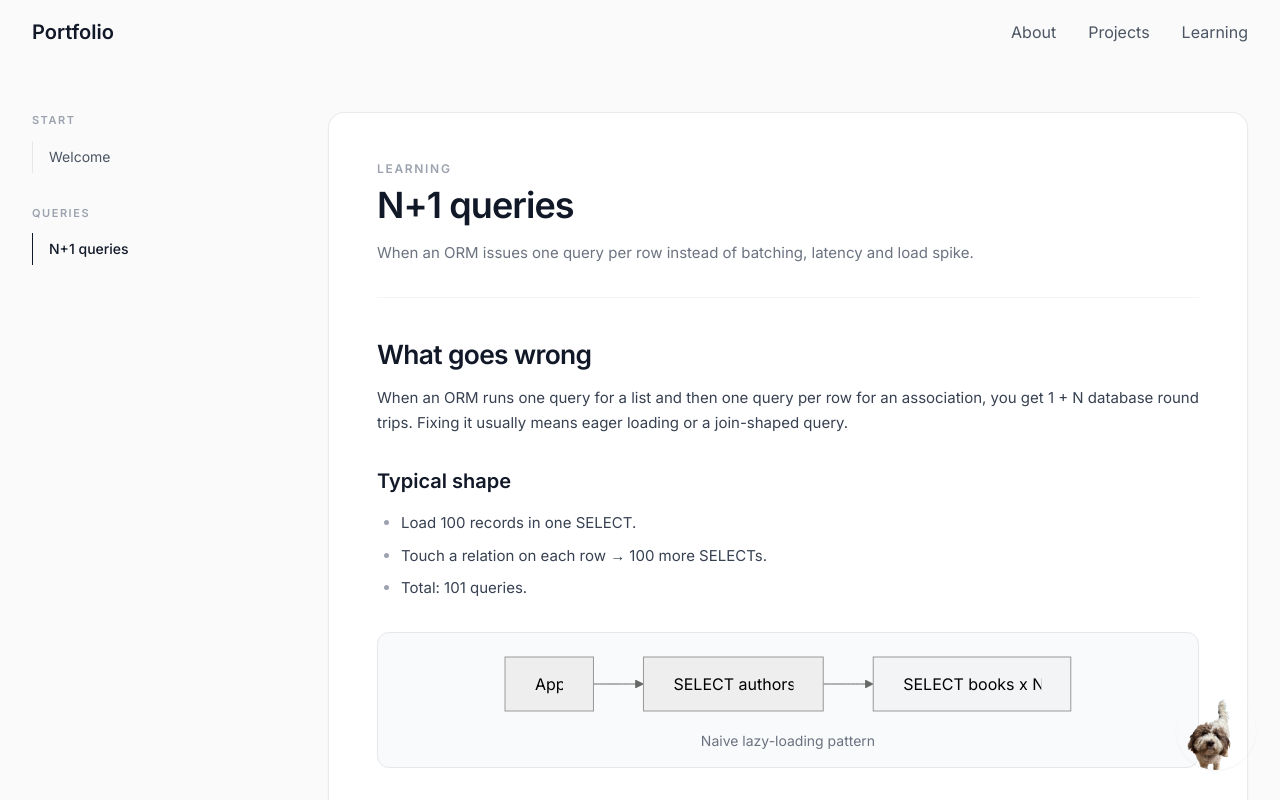
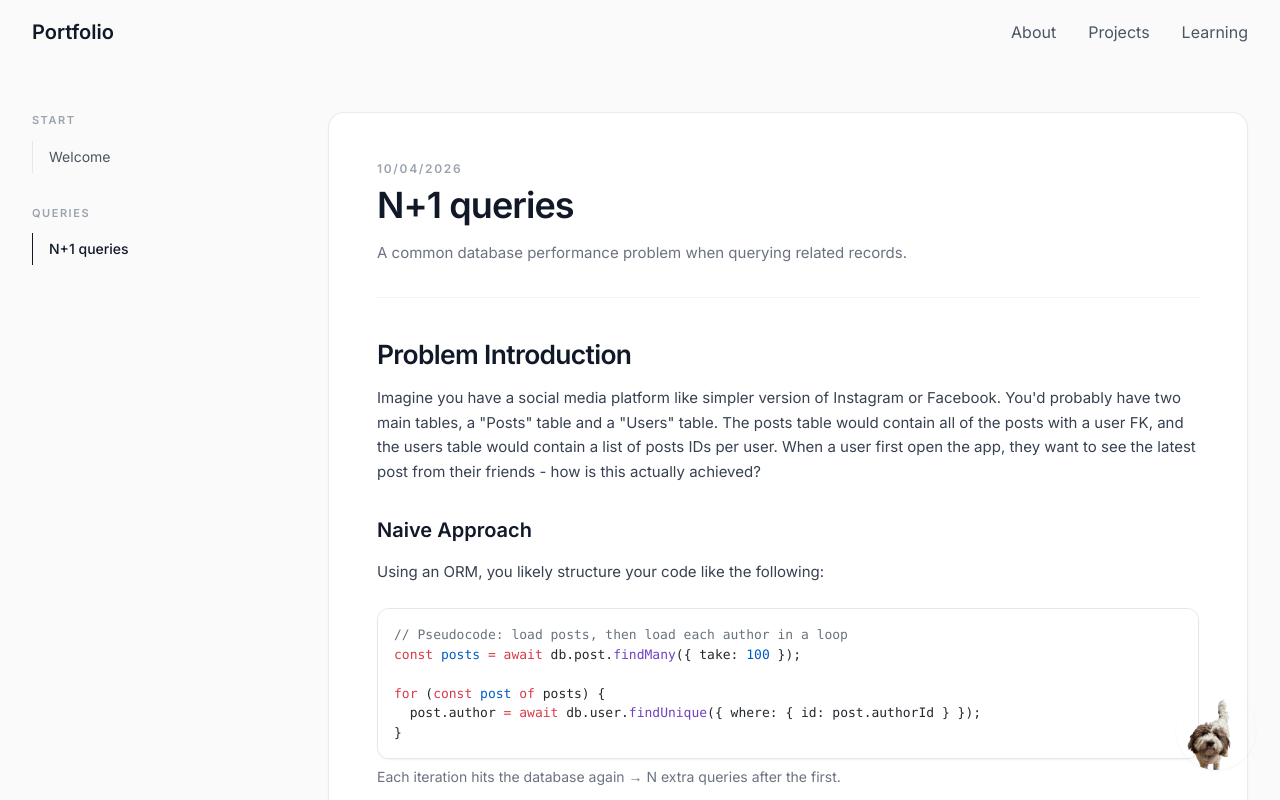
Before and after one commit to SimonNRisk/portfolio, a Next.js app: page /learning/n-plus-one in a window 1280 px wide. Shown: the top 800 px of the page. Built offline with nearby package versions, Linux system fonts and the light colour scheme.

Commit message:
feat: enable code blocks

```diff
--- a/src/app/learning/[slug]/page.tsx
+++ b/src/app/learning/[slug]/page.tsx
@@ -20,7 +20,7 @@ export function generateMetadata({ params }: PageProps): Metadata {
   };
 }
 
-export default function LearningPostPage({ params }: PageProps) {
+export default async function LearningPostPage({ params }: PageProps) {
   const post = getLearningPost(params.slug);
   if (!post) notFound();
 
--- a/src/components/learning/LearningArticle.tsx
+++ b/src/components/learning/LearningArticle.tsx
@@ -6,7 +6,7 @@ type LearningArticleProps = {
   post: LearningPost;
 };
 
-export function LearningArticle({ post }: LearningArticleProps) {
+export async function LearningArticle({ post }: LearningArticleProps) {
   return (
     <article className="rounded-2xl border border-gray-200/80 bg-white p-6 shadow-sm sm:p-8 md:p-10 lg:p-12">
       <header className="mb-10 border-b border-gray-100 pb-8">
--- a/src/components/learning/LearningBlocks.tsx
+++ b/src/components/learning/LearningBlocks.tsx
@@ -1,8 +1,9 @@
 import type { LearningBlock } from "@/content/learning/types";
 import { learningContentMeasure } from "./contentMeasure";
+import { highlightLearningCode } from "./highlightLearningCode";
 import { MermaidBlock } from "./MermaidBlock";
 
-function renderBlock(block: LearningBlock, index: number) {
+async function renderBlock(block: LearningBlock, index: number) {
   switch (block.type) {
     case "h2":
       return (
@@ -70,6 +71,21 @@ function renderBlock(block: LearningBlock, index: number) {
       );
     case "mermaid":
       return <MermaidBlock key={index} diagram={block.diagram} caption={block.caption} />;
+    case "code": {
+      const html = await highlightLearningCode(block.code, block.language);
+      return (
+        <figure key={index} className={`my-6 ${learningContentMeasure}`}>
+          <div
+            className="overflow-x-auto rounded-xl border border-gray-200 bg-[#f6f8fa] text-[13px] leading-normal shadow-sm [&_pre]:m-0 [&_pre]:bg-transparent [&_pre]:p-4 [&_pre]:font-mono [&_code]:font-mono"
+            // Static authored strings from the repo only.
+            dangerouslySetInnerHTML={{ __html: html }}
+          />
+          {block.caption ? (
+            <figcaption className="mt-2 text-sm text-gray-500">{block.caption}</figcaption>
+          ) : null}
+        </figure>
+      );
+    }
     default: {
       const _exhaustive: never = block;
       return _exhaustive;
@@ -81,6 +97,7 @@ type LearningBlocksProps = {
   blocks: LearningBlock[];
 };
 
-export function LearningBlocks({ blocks }: LearningBlocksProps) {
-  return <>{blocks.map((block, i) => renderBlock(block, i))}</>;
+export async function LearningBlocks({ blocks }: LearningBlocksProps) {
+  const nodes = await Promise.all(blocks.map((block, i) => renderBlock(block, i)));
+  return <>{nodes}</>;
 }
--- /dev/null
+++ b/src/components/learning/highlightLearningCode.ts
@@ -0,0 +1,60 @@
+import { getSingletonHighlighter } from "shiki";
+
+const THEME = "github-light" as const;
+
+/** Languages bundled for learning posts (extend as needed). */
+const BUNDLED_LANGS = [
+  "typescript",
+  "tsx",
+  "javascript",
+  "jsx",
+  "json",
+  "bash",
+  "sql",
+  "python",
+  "yaml",
+  "markdown",
+  "html",
+  "css",
+] as const;
+
+type BundledLang = (typeof BUNDLED_LANGS)[number];
+
+const ALIASES: Record<string, BundledLang> = {
+  ts: "typescript",
+  js: "javascript",
+  sh: "bash",
+  shell: "bash",
+  yml: "yaml",
+  md: "markdown",
+};
+
+function resolveLang(language: string): BundledLang {
+  const key = language.trim().toLowerCase();
+  if (key in ALIASES) return ALIASES[key];
+  if ((BUNDLED_LANGS as readonly string[]).includes(key)) return key as BundledLang;
+  return "typescript";
+}
+
+let highlighterPromise: ReturnType<typeof getSingletonHighlighter> | null = null;
+
+async function getHighlighter() {
+  if (!highlighterPromise) {
+    highlighterPromise = getSingletonHighlighter({
+      themes: [THEME],
+      langs: [...BUNDLED_LANGS],
+    });
+  }
+  return highlighterPromise;
+}
+
+export async function highlightLearningCode(code: string, language: string): Promise<string> {
+  const highlighter = await getHighlighter();
+  const lang = resolveLang(language);
+  const source = code.replace(/\n$/, "");
+  try {
+    return highlighter.codeToHtml(source, { lang, theme: THEME });
+  } catch {
+    return highlighter.codeToHtml(source, { lang: "javascript", theme: THEME });
+  }
+}
--- a/src/content/learning/helpers.ts
+++ b/src/content/learning/helpers.ts
@@ -1,4 +1,4 @@
-import type { LearningBlock, LearningFigureBlock } from "./types";
+import type { LearningBlock, LearningCodeBlock, LearningFigureBlock } from "./types";
 
 export function h2(text: string): LearningBlock {
   return { type: "h2", text };
@@ -30,3 +30,8 @@ export function figure(
 export function mermaid(diagram: string, caption?: string): LearningBlock {
   return { type: "mermaid", diagram, caption };
 }
+
+/** Syntax-highlighted code (Shiki on the server). Use a template literal for multi-line `code`. */
+export function code(code: string, language: string, caption?: string): LearningCodeBlock {
+  return { type: "code", code, language, caption };
+}
--- a/src/content/learning/posts/n-plus-one.ts
+++ b/src/content/learning/posts/n-plus-one.ts
@@ -1,19 +1,32 @@
-import { h2, h3, list, mermaid, p } from "../helpers";
+import { code, h2, h3, list, mermaid, p } from "../helpers";
 import type { LearningPost } from "../types";
 
 export const nPlusOnePost: LearningPost = {
   slug: "n-plus-one",
   navGroup: "Queries",
   navLabel: "N+1 queries",
-  kicker: "Learning",
+  kicker: "10/04/2026",
   title: "N+1 queries",
-  intro: "When an ORM issues one query per row instead of batching, latency and load spike.",
+  intro: "A common database performance problem when querying related records.",
   blocks: [
-    h2("What goes wrong"),
+    h2("Problem Introduction"),
     p(
-      "When an ORM runs one query for a list and then one query per row for an association, you get 1 + N database round trips. Fixing it usually means eager loading or a join-shaped query."
+      "Imagine you have a social media platform like simpler version of Instagram or Facebook. You'd probably have two main tables, a \"Posts\" table and a \"Users\" table. The posts table would contain all of the posts with a user FK, and the users table would contain a list of posts IDs per user. When a user first open the app, they want to see the  latest post from their friends - how is this actually achieved?"
     ),
-    h3("Typical shape"),
+    h3("Naive Approach"),
+    p(
+      "Using an ORM, you likely structure your code like the following:"
+    ),
+    code(
+      `// Pseudocode: load posts, then load each author in a loop
+const posts = await db.post.findMany({ take: 100 });
+
+for (const post of posts) {
+  post.author = await db.user.findUnique({ where: { id: post.authorId } });
+}`,
+      "typescript",
+      "Each iteration hits the database again → N extra queries after the first."
+    ),
     list(
       [
         "Load 100 records in one SELECT.",
--- a/src/content/learning/types.ts
+++ b/src/content/learning/types.ts
@@ -18,13 +18,22 @@ export type LearningMermaidBlock = {
   caption?: string;
 };
 
+export type LearningCodeBlock = {
+  type: "code";
+  /** Shiki / TextMate id, e.g. `typescript`, `bash`, `json` (see highlightLearningCode.ts aliases). */
+  language: string;
+  code: string;
+  caption?: string;
+};
+
 export type LearningBlock =
   | { type: "h2"; text: string }
   | { type: "h3"; text: string }
   | { type: "p"; text: string }
   | { type: "list"; ordered: boolean; items: string[] }
   | LearningFigureBlock
-  | LearningMermaidBlock;
+  | LearningMermaidBlock
+  | LearningCodeBlock;
 
 /** A single learning page (sidebar entry + `/learning/[slug]`). */
 export type LearningPost = {
```
